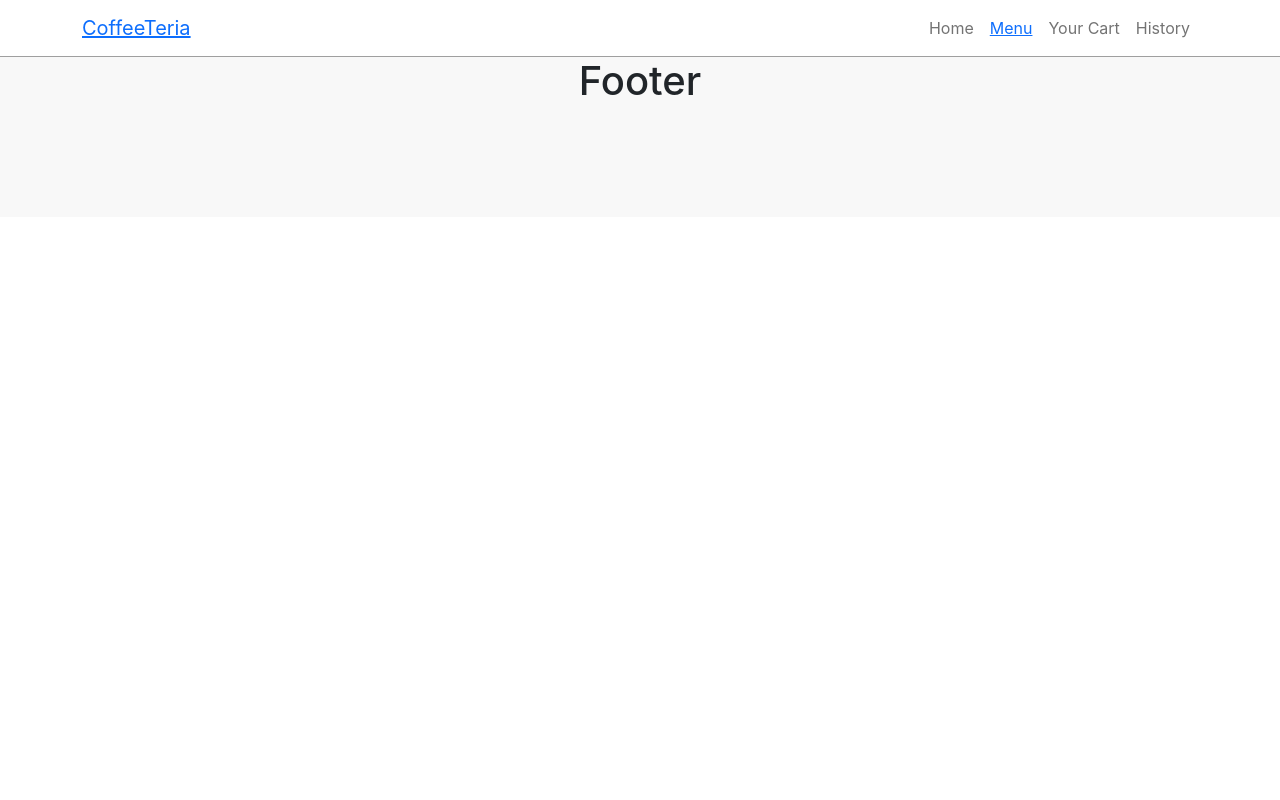
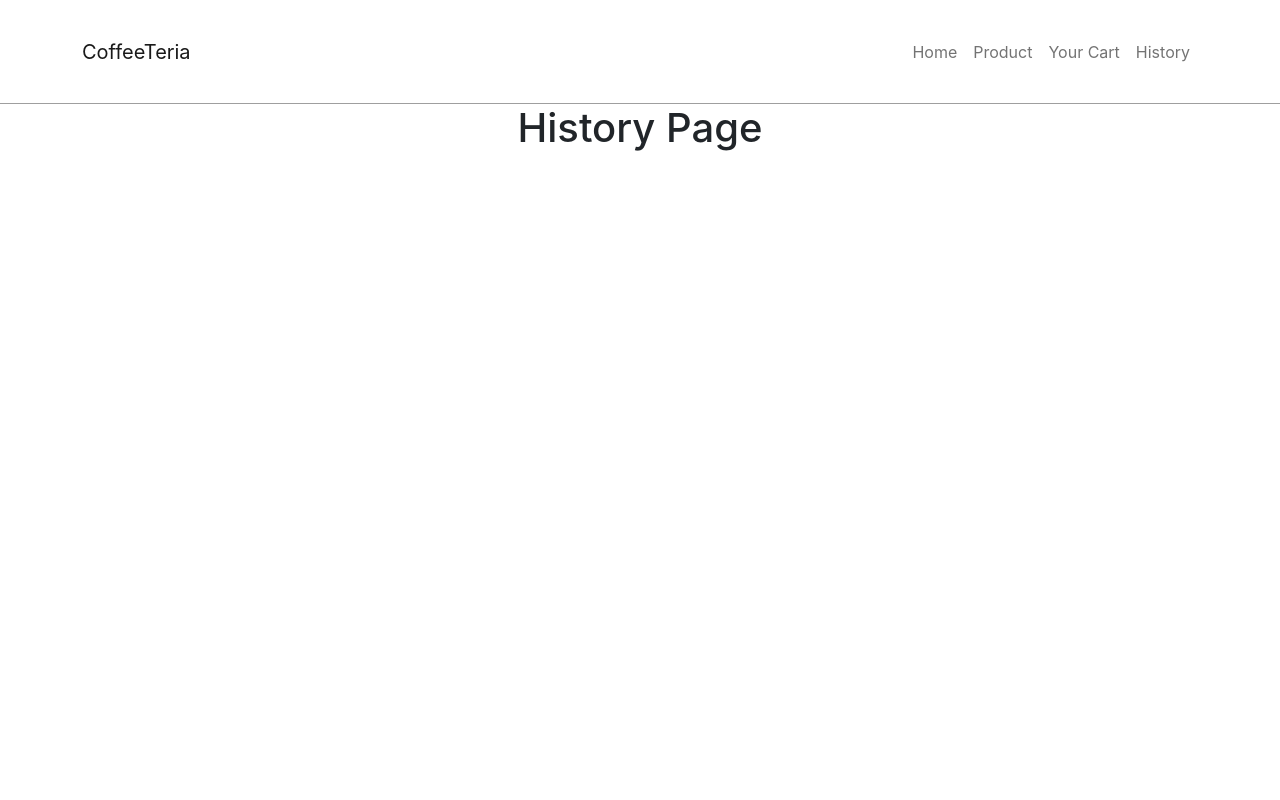
Before and after one commit to andriabakti/coffeeteria-frontend, a React (Create React App) app: page /history in a window 1280 px wide. Shown: the top 800 px of the page. Built offline with nearby package versions, Linux system fonts and the light colour scheme; the HTML template or start-up script is replaced by a standard one.

Commit message:
Add new routes & pages, edit navbar & footer stylings

```diff
--- a/src/App.css
+++ b/src/App.css
@@ -1,3 +1,3 @@
-.App {
-  text-align: center;
+.content {
+  height: 87vh;
 }
--- a/src/App.jsx
+++ b/src/App.jsx
@@ -2,17 +2,27 @@ import React, { Component } from 'react';
 import { BrowserRouter, Switch, Route } from 'react-router-dom'
 import Navbar from './components/base/Navbar/Navbar'
 import Footer from './components/base/Footer/Footer'
+import Home from './pages/main/Home/Home';
 import Product from './pages/main/Product/Product'
+import Cart from './pages/main/Cart/Cart';
+import History from './pages/main/History/History';
+import NotFound from './pages/NotFound/NotFound'
 import './App.css';
 
 class App extends Component {
   render() {
     return (
-      <BrowserRouter className="App">
+      <BrowserRouter>
         <Navbar />
-        <Switch>
-          <Route component={Product} path="/menu" exact />
-        </Switch>
+        <div className='content'>
+          <Switch>
+            <Route component={Home} path="/" exact></Route>
+            <Route component={Product} path="/product" exact />
+            <Route component={Cart} path="/cart" exact />
+            <Route component={History} path="/history" exact />
+            <Route component={NotFound} />
+          </Switch>
+        </div>
         <Footer />
       </BrowserRouter>
     );
--- a/src/components/base/Footer/Footer.jsx
+++ b/src/components/base/Footer/Footer.jsx
@@ -1,10 +1,13 @@
 import React from 'react'
+import { Container } from 'react-bootstrap'
 import style from './Footer.module.css'
 
 const Footer = () => {
   return (
-    <div className={style.footer}>
-      <h1>Footer</h1>
+    <div className={style.foot_bg}>
+      <Container className={style.foot_body}>
+        <h1>Footer</h1>
+      </Container>
     </div>
   )
 }
--- a/src/components/base/Footer/Footer.module.css
+++ b/src/components/base/Footer/Footer.module.css
@@ -1,5 +1,10 @@
-.footer {
-  height: 20vh;
-  text-align: center;
+.foot_bg {
   background-color: #f8f8f8;
 }
+
+.foot_body {
+  height: 50vh;
+  display: flex;
+  justify-content: center;
+  align-items: center;
+}
--- a/src/components/base/Navbar/Navbar.jsx
+++ b/src/components/base/Navbar/Navbar.jsx
@@ -4,21 +4,39 @@ import { Link } from 'react-router-dom'
 import style from './Navbar.module.css'
 
 const Navbar = () => {
+  const link = {
+    textDecoration: 'none',
+    color: 'inherit'
+  }
   return (
     <NavBar variant="light" className={style.navbar}>
       <Container>
         <NavBar.Brand>
-          <Link to="/menu">
+          <Link to="/" style={link}>
             CoffeeTeria
           </Link>
         </NavBar.Brand>
         <Nav className="ml-auto">
-          <Nav.Link href="#products">Home</Nav.Link>
           <Nav.Link>
-            <Link to="/menu">Menu</Link>
+            <Link to="/" style={link}>
+              Home
+            </Link>
           </Nav.Link>
-          <Nav.Link href="#cart">Your Cart</Nav.Link>
-          <Nav.Link href="#history">History</Nav.Link>
+          <Nav.Link>
+            <Link to="/product" style={link}>
+              Product
+            </Link>
+          </Nav.Link>
+          <Nav.Link>
+            <Link to="/cart" style={link}>
+              Your Cart
+            </Link>
+          </Nav.Link>
+          <Nav.Link>
+            <Link to="/history" style={link}>
+              History
+            </Link>
+          </Nav.Link>
         </Nav>
       </Container>
     </NavBar>
--- a/src/components/base/Navbar/Navbar.module.css
+++ b/src/components/base/Navbar/Navbar.module.css
@@ -1,3 +1,4 @@
 .navbar {
+  height: 13vh;
   border-bottom: 0.5px solid #9f9f9f;
 }
--- /dev/null
+++ b/src/pages/NotFound/NotFound.jsx
@@ -0,0 +1,13 @@
+import React, { Component } from 'react';
+
+class NotFound extends Component {
+  render() {
+    return (
+      <div className='text-center'>
+        <h1>Page: Not Found</h1>
+      </div>
+    );
+  }
+}
+
+export default NotFound;
--- /dev/null
+++ b/src/pages/main/Cart/Cart.jsx
@@ -0,0 +1,13 @@
+import React, { Component } from 'react';
+
+class Cart extends Component {
+  render() {
+    return (
+      <div className='text-center'>
+        <h1>Cart Page</h1>
+      </div>
+    );
+  }
+}
+
+export default Cart;
--- /dev/null
+++ b/src/pages/main/History/History.jsx
@@ -0,0 +1,13 @@
+import React, { Component } from 'react';
+
+class History extends Component {
+  render() {
+    return (
+      <div className='text-center'>
+        <h1>History Page</h1>
+      </div>
+    );
+  }
+}
+
+export default History;
--- /dev/null
+++ b/src/pages/main/Home/Home.jsx
@@ -0,0 +1,13 @@
+import React, { Component } from 'react';
+
+class Home extends Component {
+  render() {
+    return (
+      <div className='text-center'>
+        <h1>Home Page</h1>
+      </div>
+    );
+  }
+}
+
+export default Home;
--- a/src/pages/main/Product/Product.jsx
+++ b/src/pages/main/Product/Product.jsx
@@ -6,8 +6,8 @@ class Product extends Component {
   render() {
     return (
       <Container fluid>
-        <Row className={style.page}>
-          <Col md="3" className={style.sidebar}>
+        <Row className={`text-center ${style.page}`}>
+          <Col md="3" className={`${style.sidebar}`}>
             <h1>Sidebar</h1>
           </Col>
           <Col md="9">
--- a/src/pages/main/Product/Product.module.css
+++ b/src/pages/main/Product/Product.module.css
@@ -1,12 +1,9 @@
 .page {
-  height: 100vh;
-  text-align: center;
+  height: 87vh;
   display: flex;
   justify-content: center;
-  /* flex-direction: column; */
 }
 
 .sidebar {
-  /* background-color: #888888; */
   border-right: 0.5px solid #9f9f9f;
 }
```
